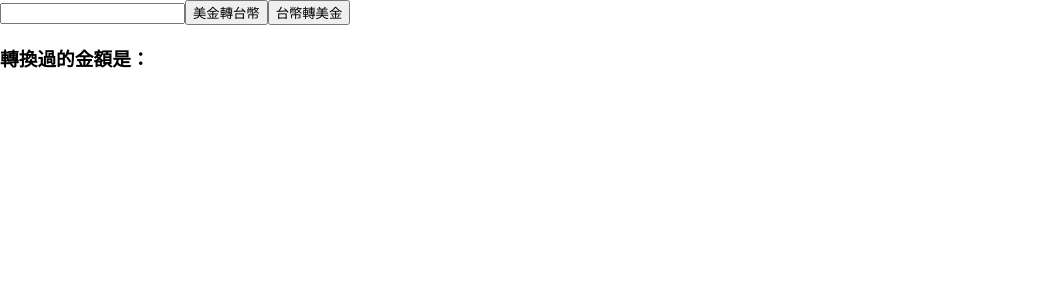
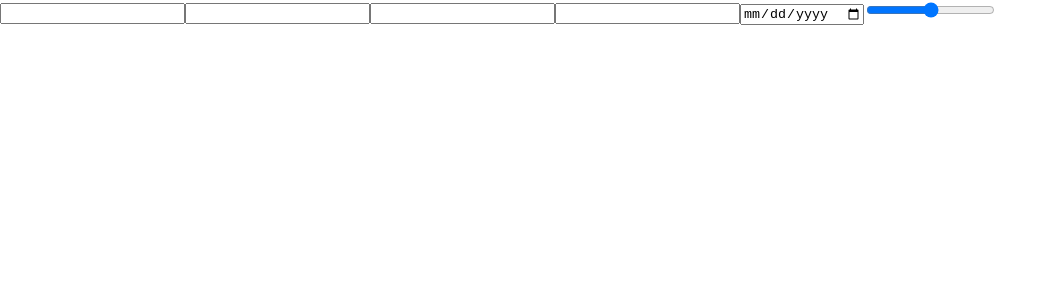
Before and after one commit to jchans-learning/react-practice, a React (Create React App) app: page / in a window 1280 px wide. Shown: the top 300 px of the page, without its empty margins (0-1057 px from the left). Built offline with nearby package versions, Linux system fonts and the light colour scheme.

Commit message:
practice, multiple inputs

```diff
--- a/src/App.js
+++ b/src/App.js
@@ -1,10 +1,9 @@
-import { useState } from 'react'
-import MoneyEx from './components/MoneyEx'
+import MultipleInputs from './components/MultipleInputs'
 
 function App() {
   return (
     <>
-      <MoneyEx />
+      <MultipleInputs />
     </>
   )
 }
--- /dev/null
+++ b/src/components/MultipleInputs.js
@@ -0,0 +1,59 @@
+import { useState, useEffect } from 'react'
+
+function MultipleInputs(props) {
+  const [inputs, setInputs] = useState({
+    name: '',
+    email: '',
+    username: '',
+    password: '',
+    birth: '',
+    price: '',
+  })
+
+  const onChangeField = (fieldName) => (event) => {
+    setInputs((state) => ({ ...state, [fieldName]: event.target.value }))
+  }
+
+  return (
+    <>
+      <input
+        type="text"
+        value={inputs.name}
+        name="name"
+        onChange={onChangeField('name')}
+      />
+      <input
+        type="text"
+        value={inputs.email}
+        name="email"
+        onChange={onChangeField('email')}
+      />
+      <input
+        type="text"
+        value={inputs.username}
+        name="username"
+        onChange={onChangeField('username')}
+      />
+      <input
+        type="password"
+        value={inputs.password}
+        name="password"
+        onChange={onChangeField('password')}
+      />
+      <input
+        type="date"
+        value={inputs.birth}
+        name="birth"
+        onChange={onChangeField('birth')}
+      />
+      <input
+        type="range"
+        value={inputs.prince}
+        name="prince"
+        onChange={onChangeField('prince')}
+      />
+    </>
+  )
+}
+
+export default MultipleInputs
```
